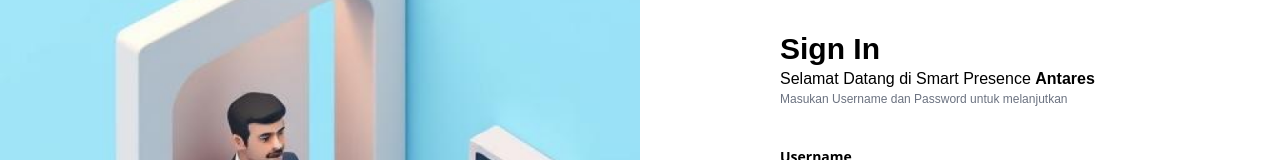
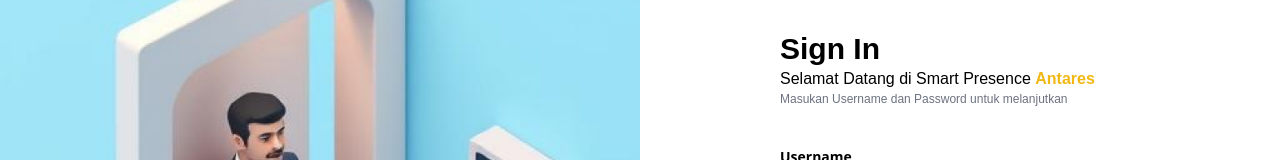
Before and after one commit to sfialdynti/smartPresence, a website: page pages/login.html in a window 1280 px wide. Shown: the part 177-337 px from the top of the page. Drawn offline with Linux system fonts and the light colour scheme.

Commit message:
first commit

```diff
--- a/pages/login.html
+++ b/pages/login.html
@@ -20,7 +20,7 @@
                     <span class="text-3xl font-bold">Sign In</span>
                     <p class="font-medium">
                         Selamat Datang di Smart Presence
-                        <span class="text-goldenYellow font-semibold">Antares</span>
+                        <span class="text-goldenYellow-500 font-semibold">Antares</span>
                     </p>
                     <p class="text-xs text-gray-500">
                         Masukan Username dan Password untuk melanjutkan
```
